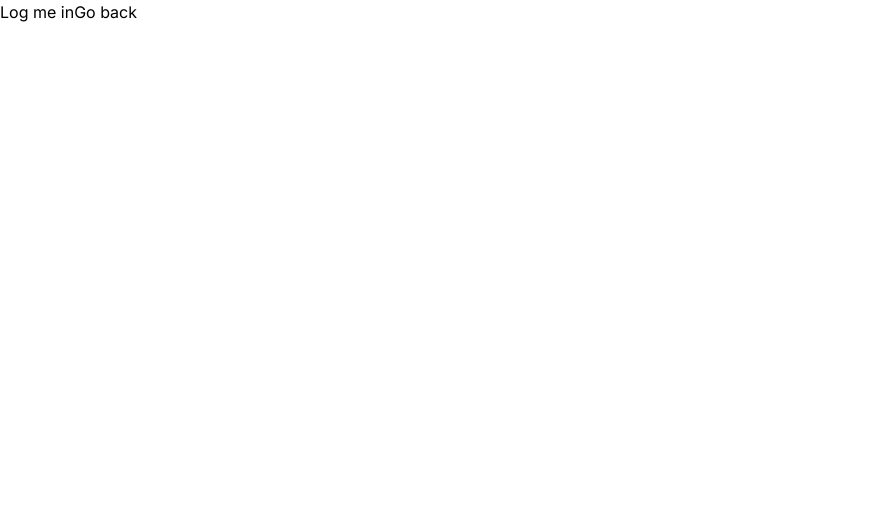
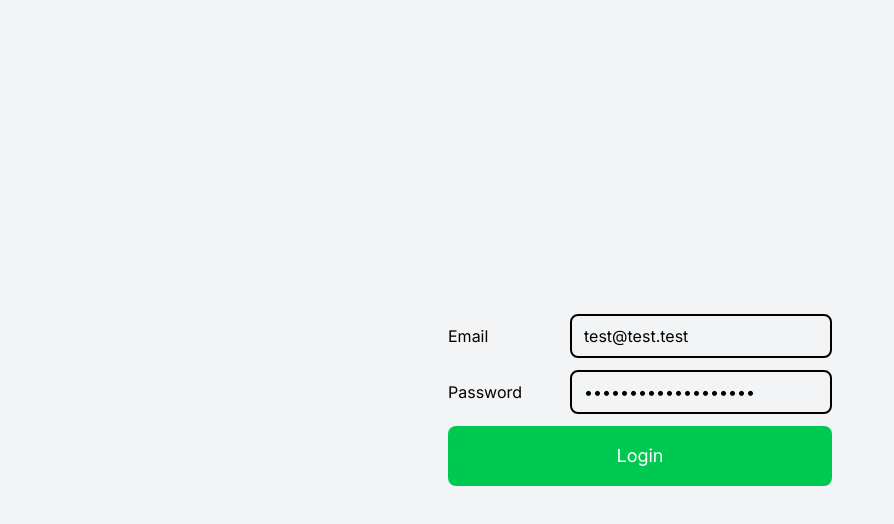
Before and after one commit to reed756/food-diary, a Next.js app: page /login in a window 1280 px wide. Shown: the top 524 px of the page, without its empty margins (0-894 px from the left). Built offline with nearby package versions, Linux system fonts and the light colour scheme.

Commit message:
update login page and add some routes for meals and food-entries

```diff
--- a/src/app/actions/auth.ts
+++ /dev/null
@@ -1,49 +0,0 @@
-import { SignupFormSchema, FormState } from '@/app/lib/definitions'
-import * as z from 'zod'
-import * as bcrypt from 'bcrypt';
-
-export async function signup(state: FormState, formData: FormData) {
-  // Validate form fields
-  const validatedFields = SignupFormSchema.safeParse({
-    name: formData.get('name'),
-    email: formData.get('email'),
-    password: formData.get('password'),
-  })
-
-  // If any form fields are invalid, return early
-  if (!validatedFields.success) {
-    const tree = z.flattenError(validatedFields.error);
-    const fieldErrors = tree.fieldErrors ?? tree
-
-    return {
-      errors: fieldErrors,
-    }
-  }
-
-  // 2. Prepare data for insertion into database
-  const { name, email, password } = validatedFields.data
-  // e.g. Hash the user's password before storing it
-  const hashedPassword = await bcrypt.hash(password, 10);
-
-  // 3. Insert the user into the database or call an Auth Library's API
-  // const data = await db
-  //   .insert(users)
-  //   .values({
-  //     name,
-  //     email,
-  //     password: hashedPassword,
-  //   })
-  //   .returning({ id: users.id })
-
-  // const user = data[0]
-
-  // if (!user) {
-  //   return {
-  //     message: 'An error occurred while creating your account.',
-  //   }
-  // }
-
-  // TODO:
-  // 4. Create user session
-  // 5. Redirect user
-}
--- a/src/app/dashboard/food-diary/page.tsx
+++ /dev/null
@@ -1,3 +0,0 @@
-export default function Page() {
-  return <h1>This is the food diary</h1>;
-}
--- /dev/null
+++ b/src/app/dashboard/food-entries/page.tsx
@@ -0,0 +1,3 @@
+export default function Page() {
+  return <h1>This is the food entries page!</h1>;
+}
--- /dev/null
+++ b/src/app/dashboard/meals/page.tsx
@@ -0,0 +1,3 @@
+export default function Page() {
+  return <h1>This is the meals page!</h1>;
+}
--- a/src/app/login/page.tsx
+++ b/src/app/login/page.tsx
@@ -1,10 +1,9 @@
-import Link from 'next/link';
+import LoginForm from '../ui/login-form';
 
 export default function Page() {
   return (
-    <>
-      <Link href={'/dashboard'}>Log me in</Link>
-      <Link href={'/'}>Go back</Link>
-    </>
+    <section className="bg-gray-100 min-h-screen flex items-center justify-center flex-col gap-3">
+      <LoginForm />
+    </section>
   );
 }
--- a/src/app/page.tsx
+++ b/src/app/page.tsx
@@ -5,10 +5,10 @@ export default function Page() {
     <section className="bg-gray-100 min-h-screen flex items-center justify-center flex-col gap-3">
       <h1 className="text-2xl font-bold">Welcome to the Food Diary App!</h1>
       <Link
-        className="bg-green-500 border-0 rounded-lg text-white px-3.75 py-4 align-middle decoration-0 inline-block text-lg cursor-pointer hover:bg-green-800 transition-colors duration-200"
+        className="bg-green-500 border-0 rounded-lg text-white px-3.75 py-4 align-middle decoration-0 inline-block text-lg cursor-pointer hover:bg-green-800 transition-colors duration-200 active:bg-green-800 focus:outline-none focus:ring-2 focus:ring-black focus:ring-offset-2 focus:ring-offset-gray-100"
         href={'/login'}
       >
-        Login
+        Go to login
       </Link>
     </section>
   );
--- a/src/app/ui/dashboard/sidenav.tsx
+++ b/src/app/ui/dashboard/sidenav.tsx
@@ -4,16 +4,22 @@ export default function Sidenav() {
   return (
     <div className="m-0 p-0 w-50 bg-gray-100 fixed h-full overflow-auto max-md:w-full max-md:h-auto max-md:relative">
       <Link
-        className="block text-black p-16 decoration-0 active:bg-green-500 active:text-white hover:not-active:bg-gray-600 hover:not-active:text-white max-md:float-left max-sm:text-center max-sm:float-none"
+        className="block text-center text-black p-8 decoration-0 active:bg-green-500 active:text-white hover:not-active:bg-gray-600 hover:not-active:text-white max-md:float-left max-sm:text-center max-sm:float-none"
         href="/dashboard"
       >
         Dashboard
       </Link>
       <Link
-        className="block text-black p-16 decoration-0 active:bg-green-500 active:text-white hover:not-active:bg-gray-600 hover:not-active:text-white max-md:float-left max-sm:text-center max-sm:float-none"
-        href="/dashboard/food-diary"
+        className="block text-center text-black p-8 decoration-0 active:bg-green-500 active:text-white hover:not-active:bg-gray-600 hover:not-active:text-white max-md:float-left max-sm:text-center max-sm:float-none"
+        href="/dashboard/meals"
       >
-        Food Diary
+        Meals
+      </Link>
+      <Link
+        className="block text-center text-black p-8 decoration-0 active:bg-green-500 active:text-white hover:not-active:bg-gray-600 hover:not-active:text-white max-md:float-left max-sm:text-center max-sm:float-none"
+        href="/dashboard/food-entries"
+      >
+        Food Entries
       </Link>
     </div>
   );
--- /dev/null
+++ b/src/app/ui/login-form.tsx
@@ -0,0 +1,56 @@
+'use client';
+
+import { useRouter } from 'next/navigation';
+
+export default function LoginForm() {
+  const router = useRouter();
+
+  function login(formData: FormData) {
+    router.push('/dashboard');
+  }
+
+  return (
+    <form
+      action={login}
+      className="flex flex-col gap-3 w-full max-w-sm"
+    >
+      <div className="flex justify-between items-center-safe">
+        <label
+          htmlFor="email"
+          className="h-fit"
+        >
+          Email
+        </label>
+        <input
+          id="email"
+          name="email"
+          placeholder="Email"
+          defaultValue={'test@test.test'}
+          className="border-2 rounded-lg px-3 py-2"
+        />
+      </div>
+
+      <div className="flex justify-between items-center-safe">
+        <label
+          htmlFor="password"
+          className="h-fit"
+        >
+          Password
+        </label>
+        <input
+          id="password"
+          name="password"
+          type="password"
+          defaultValue={'specialPassword123!'}
+          className="border-2 rounded-lg px-3 py-2"
+        />
+      </div>
+      <button
+        className="bg-green-500 border-0 rounded-lg text-white px-3.75 py-4 align-middle decoration-0 inline-block text-lg cursor-pointer hover:bg-green-800 transition-colors duration-200 active:bg-green-800 focus:outline-none focus:ring-2 focus:ring-black focus:ring-offset-2 focus:ring-offset-gray-100"
+        type="submit"
+      >
+        Login
+      </button>
+    </form>
+  );
+}
--- a/src/app/ui/signup-form.tsx
+++ /dev/null
@@ -1,57 +0,0 @@
-'use client';
-
-import { signup } from '@/app/actions/auth';
-import { useActionState } from 'react';
-
-export default function SignupForm() {
-  const [state, action, pending] = useActionState(signup, undefined);
-
-  return (
-    <form action={action}>
-      <div>
-        <label htmlFor="name">Name</label>
-        <input
-          id="name"
-          name="name"
-          placeholder="Name"
-        />
-      </div>
-      {state?.errors?.name && <p>{state.errors.name}</p>}
-
-      <div>
-        <label htmlFor="email">Email</label>
-        <input
-          id="email"
-          name="email"
-          placeholder="Email"
-        />
-      </div>
-      {state?.errors?.email && <p>{state.errors.email}</p>}
-
-      <div>
-        <label htmlFor="password">Password</label>
-        <input
-          id="password"
-          name="password"
-          type="password"
-        />
-      </div>
-      {state?.errors?.password && (
-        <div>
-          <p>Password must:</p>
-          <ul>
-            {state.errors.password.map((error) => (
-              <li key={error}>- {error}</li>
-            ))}
-          </ul>
-        </div>
-      )}
-      <button
-        disabled={pending}
-        type="submit"
-      >
-        Sign Up
-      </button>
-    </form>
-  );
-}
```
